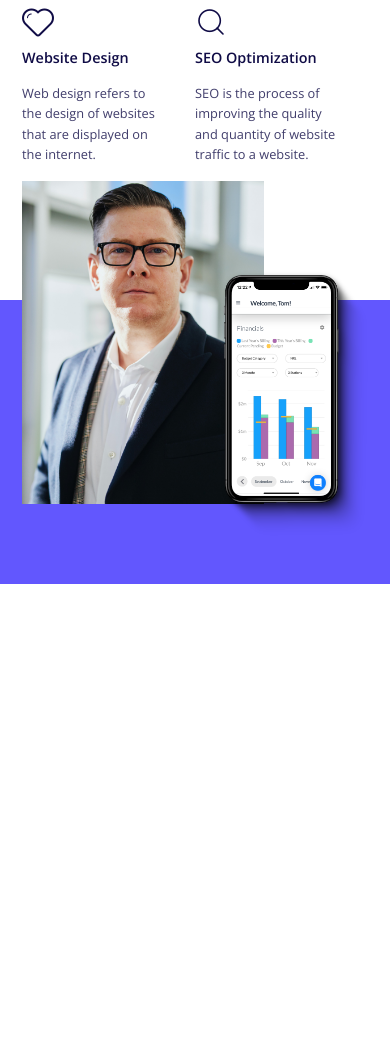
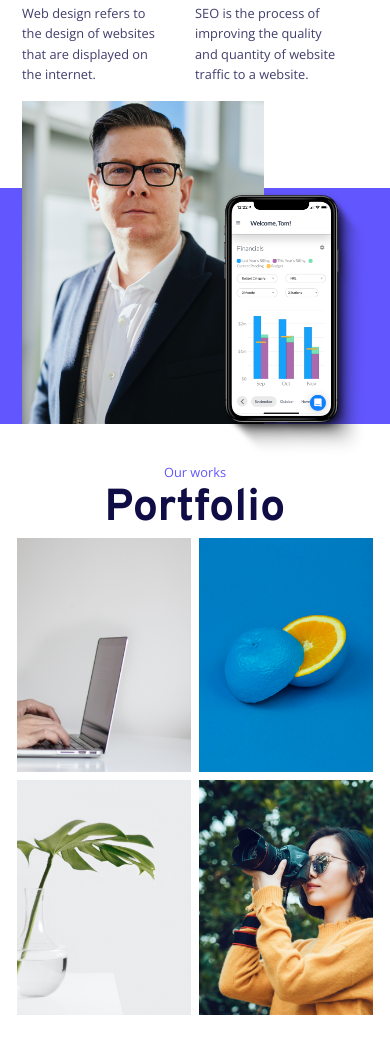
Before and after one commit to tomahawk535/deep, a plain HTML site: page dist/index.html in a window 390 px wide. Shown: the part 1661-2716 px from the top of the page. Before the commit the page ends 2245 px from the top, so only its background shows below. Drawn offline with nearby package versions, Linux system fonts and the light colour scheme; files whose address does not match are found by name.

Commit message:
add portfolio section

```diff
--- a/dist/index.html
+++ b/dist/index.html
@@ -43,7 +43,7 @@
 					</div>
 				</div>
 			</section>
-			<section class="services__section">
+			<section class="services__section fullscreen">
 				<div class="services__container _container">
 					<div class="service__text">
 						<p class="service__subtitle">What we do</p>
@@ -77,6 +77,26 @@
 					</div>
 				</div>
 			</section>
+			<section class="portfolio__section fullscreen">
+				<div class="portfolio__container _container">
+					<p class="portfolio__subtitle">Our works</p>
+					<h2 class="portfolio__title">Portfolio</h2>
+					<div class="portfolio__images">
+						<div class="images__item">
+							<img src="img/portfolio1.png" alt="laptop" class="item__img">
+						</div>
+						<div class="images__item">
+							<img src="img/portfolio2.png" alt="blue orange" class="item__img">
+						</div>
+						<div class="images__item">
+							<img src="img/portfolio3.png" alt="leaf" class="item__img">
+						</div>
+						<div class="images__item">
+							<img src="img/portfolio4.png" alt="photographer" class="item__img">
+						</div>
+					</div>
+				</div>
+			</section>
 		</main>
 		<footer></footer>
 		<script src="js/app.min.js"></script>
--- a/gulp/version.json
+++ b/gulp/version.json
@@ -1,3 +1,3 @@
 {
-    "main": "20220411204009"
+    "main": "20220412201817"
 }
--- a/src/scss/style.scss
+++ b/src/scss/style.scss
@@ -26,7 +26,7 @@ $fontSize: 10;
 //<ПЕРЕМЕННЫЕ>==========================================================================================================
 $minWidth: 320px;
 $maxWidth: 1440;
-$maxWidthContainer: 1200;
+$maxWidthContainer: 1285;
 $md1: $maxWidthContainer + 12;
 $md2: 991.98;
 $md3: 767.98;
@@ -207,7 +207,7 @@ main {
   color: #100C46;
   background: linear-gradient(to right, #fff 60%, #6257FE 60%);
   align-items: center;
-  padding: 10rem 0;
+  //padding: 10rem 0;
 }
 .services__container {
   display: flex;
@@ -282,6 +282,43 @@ main {
     }
   }
 }
+.portfolio__section {
+  display: flex;
+  flex-direction: column;
+  align-items: center;
+  justify-content: center;
+}
+.portfolio__container {
+  width: 100%;
+  .portfolio__subtitle {
+    font-weight: 400;
+    font-size: 1.6rem;
+    line-height: 137%;
+    color: #6257FE;
+    text-align: center;
+  }
+  .portfolio__title {
+    font-family: 'Overpass', sans-serif;
+    font-style: normal;
+    font-weight: 700;
+    font-size: 5.6rem;
+    line-height: 126%;
+    color: #100C46;
+    text-align: center;
+  }
+  .portfolio__images {
+    display: flex;
+    align-items: center;
+    justify-content: space-between;
+    flex-wrap: nowrap;
+    .images__item {
+      width: 23%;
+      .item__img {
+        width: 100%;
+      }
+    }
+  }
+}
 
 //======= media ======================
 @media (min-width: 2000px) {
@@ -306,14 +343,12 @@ main {
     padding: 1.6rem 1rem;
     margin: 7rem auto;
   }
-
   .about__section {
     background: linear-gradient(to bottom, #100C46 60%, #fff 60%);
     padding: 5rem 0;
   }
   .about__container {
     flex-direction: column;
-
     .about__text {
       width: 100%;
       padding-bottom: 4rem;
@@ -335,7 +370,21 @@ main {
       width: 100%;
     }
   }
+  .portfolio__section {
+    padding: 5rem 0;
+  }
+  .portfolio__container {
+    .portfolio__images {
+      flex-wrap: wrap;
+      gap: 1rem;
+      justify-content: center;
+      .images__item {
+        width: 47%;
+      }
+    }
+  }
 }
+
 
 @media (max-width: 763px) {
   .hero__container {
```
Also changed, not shown: src/index.html (+21 -1 lines), dist/css/style.css, dist/css/style.min.css, dist/img/portfolio1.png (added), dist/img/portfolio2.png (added), dist/img/portfolio3.png (added), dist/img/portfolio4.png (added), src/img/portfolio1.png (added), src/img/portfolio2.png (added), src/img/portfolio3.png (added), src/img/portfolio4.png (added).
